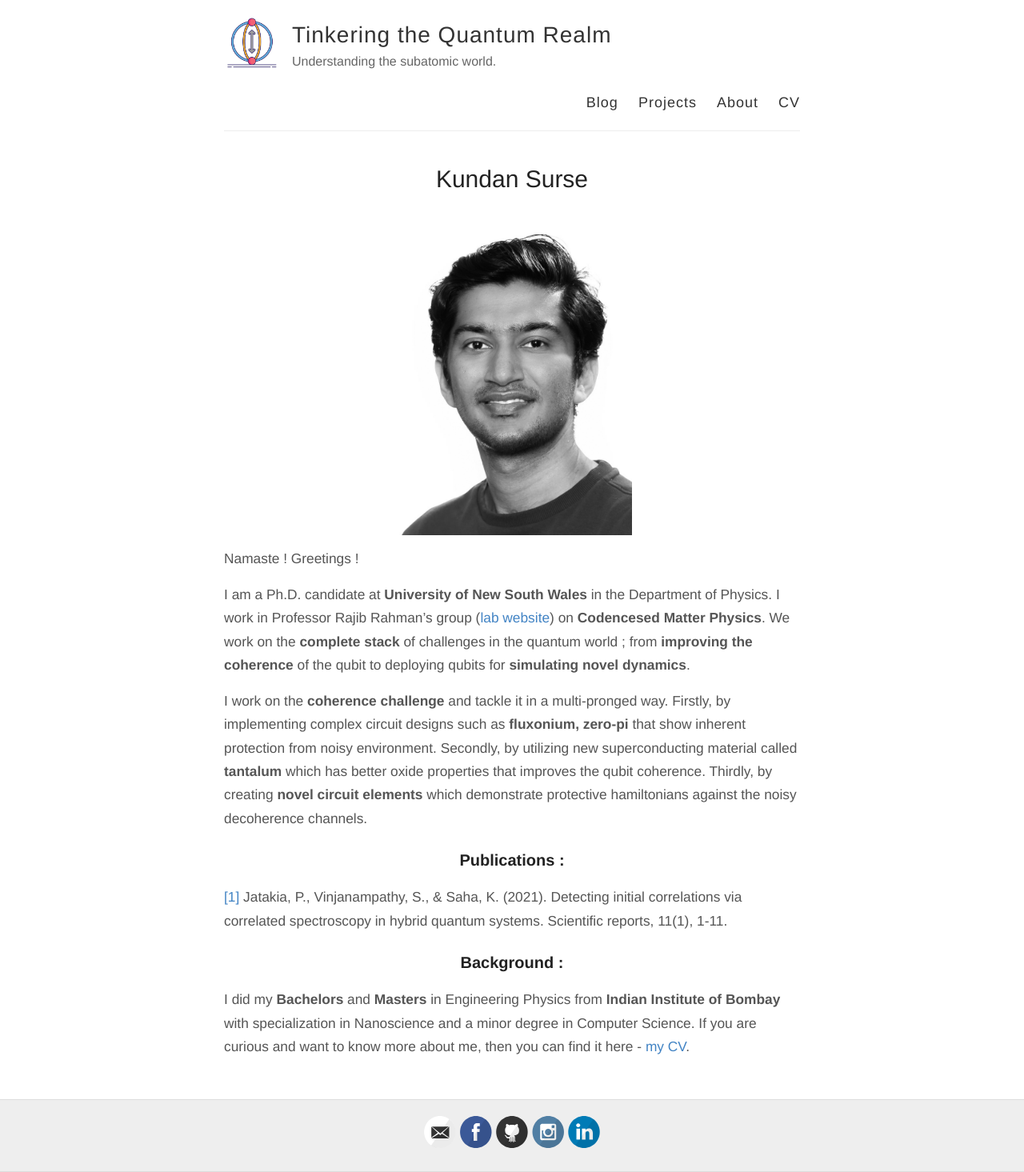
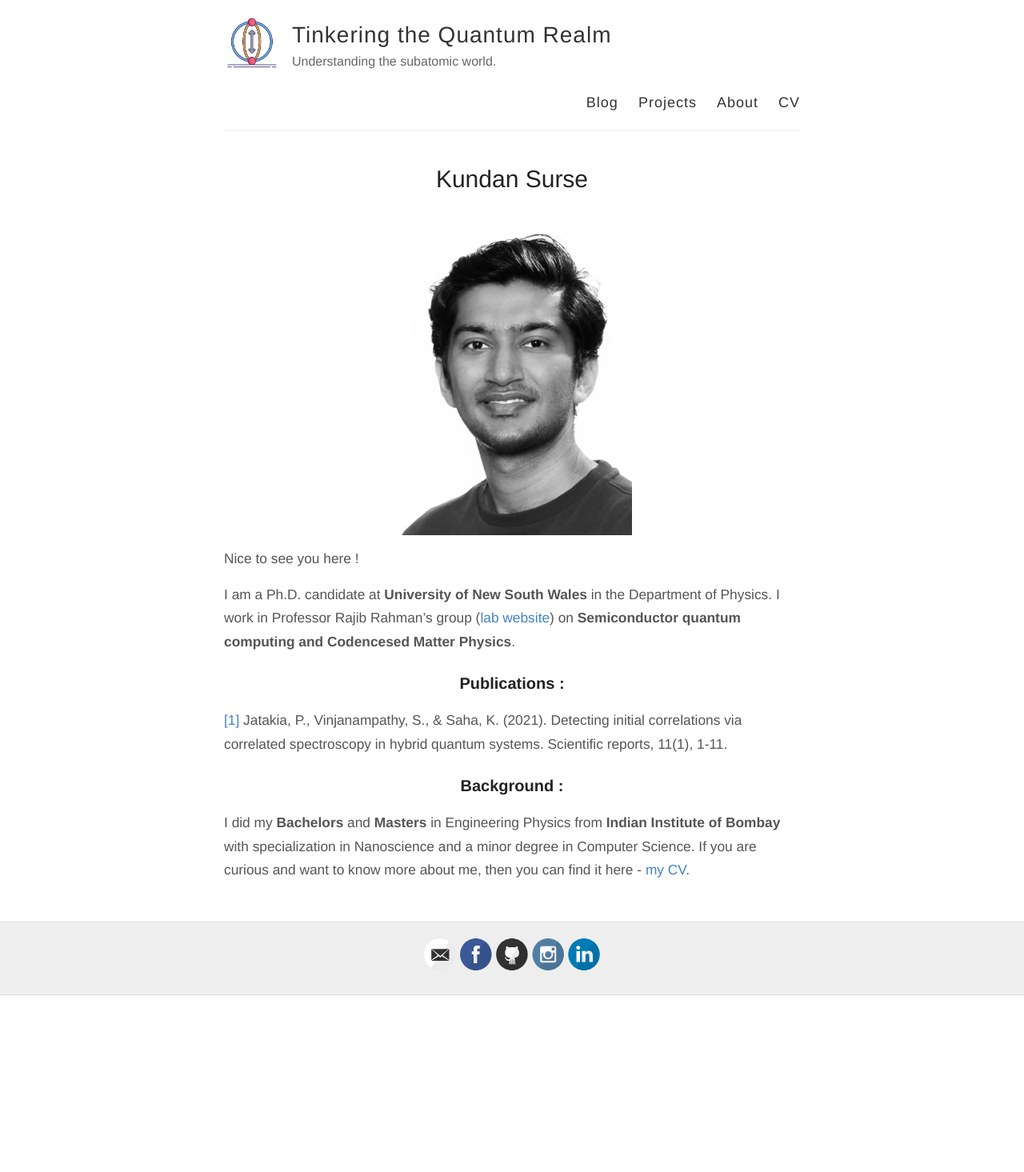
Before and after one commit to KundanSurse/KundanSurse.github.io, a Jekyll site: the page built from about.md, in a window 1280 px wide. Shown: the whole page at 80% size. Built offline with Jekyll 4.4.1, drawn with Linux system fonts in a browser that asks for light colours; some web fonts are replaced; after the commit the page ends 1244 px from its top, so only the background shows below that.

Commit message:
Update about.md

```diff
--- a/about.md
+++ b/about.md
@@ -6,11 +6,10 @@ permalink: /about/
 
 ![Me]({{ site.url }}/assets/images/myphoto.jpg){:width="300px"}
 
-Namaste ! Greetings !
+Nice to see you here !
 
-I am a Ph.D. candidate at **University of New South Wales** in the Department of Physics. I work in Professor Rajib  Rahman's  group ([lab website]()) on **Codencesed Matter Physics**. We work on the **complete stack** of challenges in the quantum world ; from **improving the coherence** of the qubit to deploying qubits for **simulating novel dynamics**.
+I am a Ph.D. candidate at **University of New South Wales** in the Department of Physics. I work in Professor Rajib  Rahman's  group ([lab website](https://research.unsw.edu.au/people/associate-professor-rajib-rahman)) on **Semiconductor quantum computing and Codencesed Matter Physics**.
 
-I work on the **coherence challenge** and tackle it in a multi-pronged way. Firstly, by implementing complex circuit designs such as **fluxonium, zero-pi** that show inherent protection from noisy environment. Secondly, by utilizing new superconducting material called **tantalum** which has better oxide properties that improves the qubit coherence. Thirdly, by creating **novel circuit elements** which demonstrate protective hamiltonians against the noisy decoherence channels.
 
 ### Publications :
 [[1]](https://www.nature.com/articles/s41598-021-99718-7)  Jatakia, P., Vinjanampathy, S., & Saha, K. (2021). Detecting initial correlations via correlated spectroscopy in hybrid quantum systems. Scientific reports, 11(1), 1-11.
```
